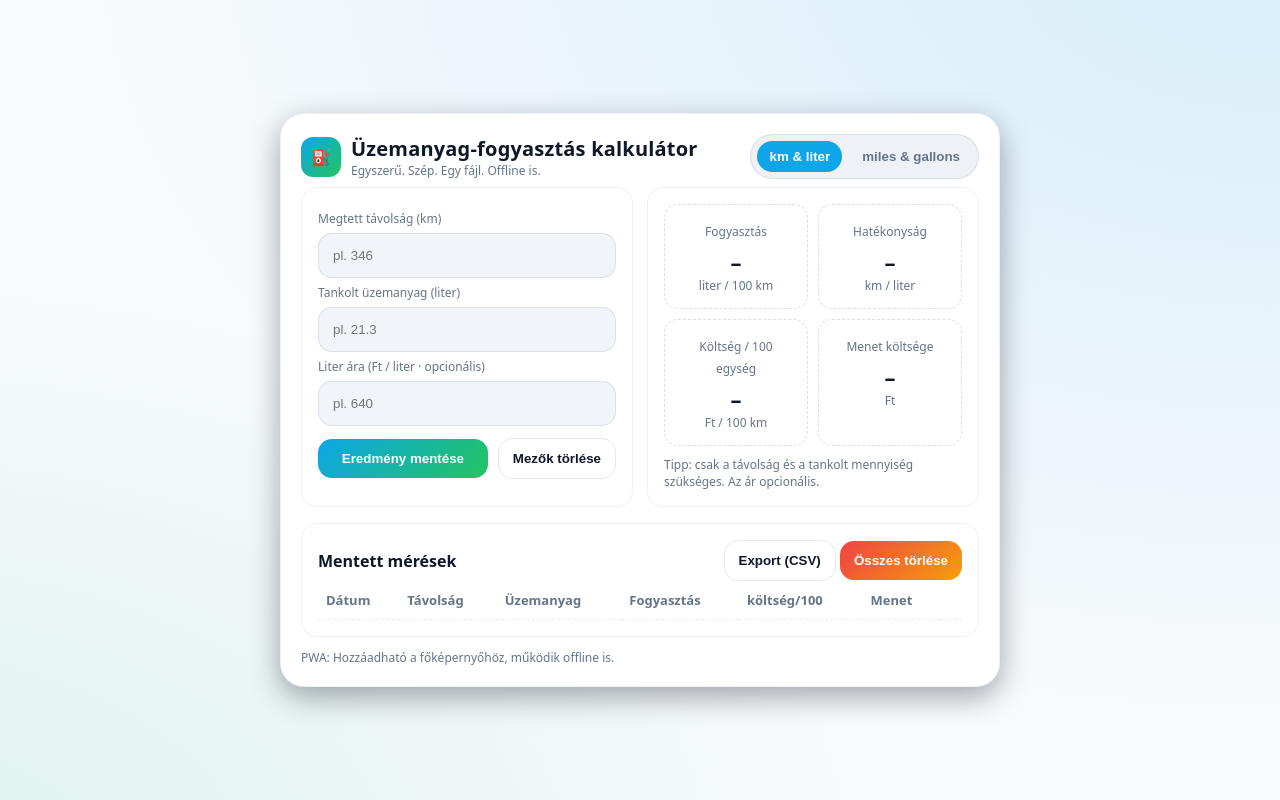
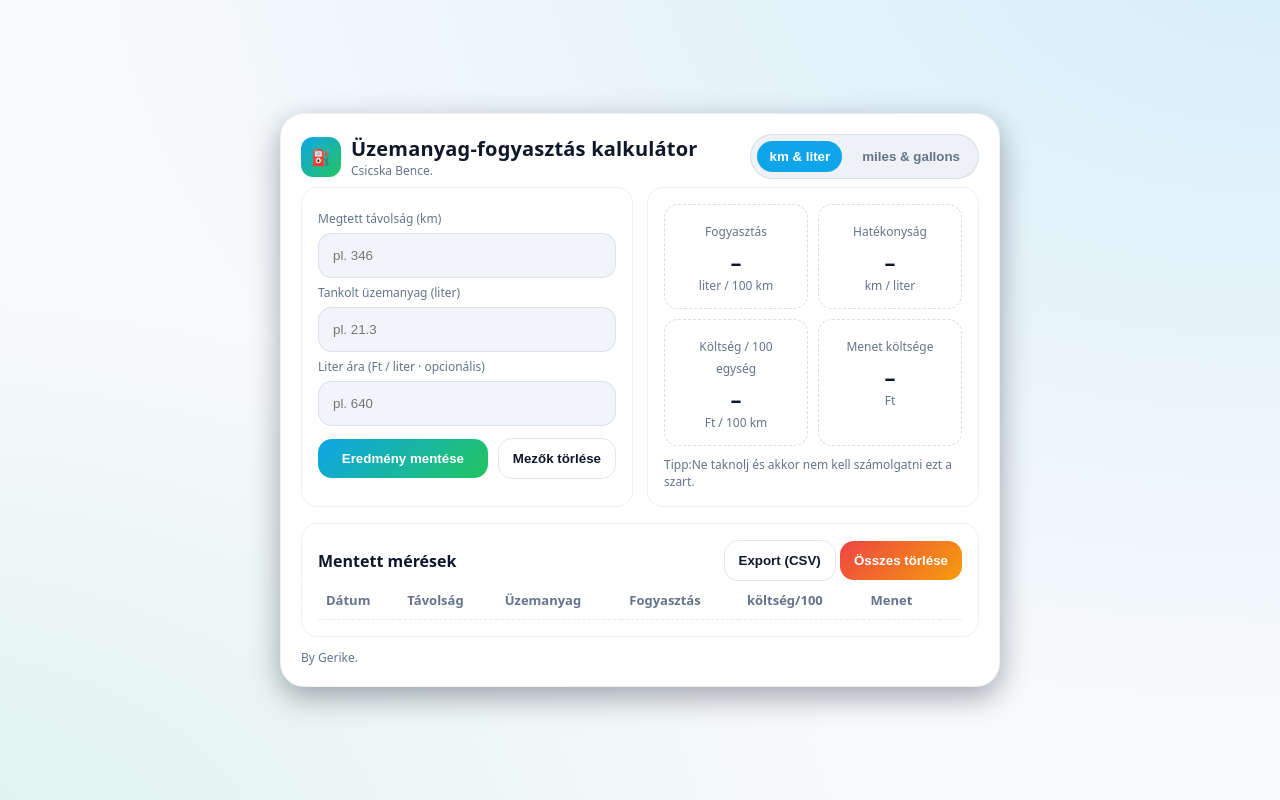
Before and after one commit to EnBest2/Bencuska, a plain HTML site: page index.html in a window 1280 px wide. Drawn offline with Linux system fonts and the light colour scheme.

Commit message:
Update index.html

```diff
--- a/index.html
+++ b/index.html
@@ -99,7 +99,7 @@
           <div class="logo" aria-hidden>⛽️</div>
           <div>
             <div class="title">Üzemanyag-fogyasztás kalkulátor</div>
-            <div class="muted">Egyszerű. Szép. Egy fájl. Offline is.</div>
+            <div class="muted">Csicska Bence.</div>
           </div>
         </div>
         <div class="switch" role="tablist" aria-label="Mértékegység váltó">
@@ -146,7 +146,7 @@
               <div class="muted">Ft</div>
             </div>
           </div>
-          <div class="hint" style="margin-top:10px">Tipp: csak a távolság és a tankolt mennyiség szükséges. Az ár opcionális.</div>
+          <div class="hint" style="margin-top:10px">Tipp:Ne taknolj és akkor nem kell számolgatni ezt a szart.</div>
         </div>
       </div>
 
@@ -175,7 +175,7 @@
       </div>
 
       <footer>
-        <span class="hint">PWA: Hozzáadható a főképernyőhöz, működik offline is.</span>
+        <span class="hint">By Gerike.</span>
         <button id="btnInstall" class="btn primary" hidden>Telepítés</button>
       </footer>
     </div>
```
